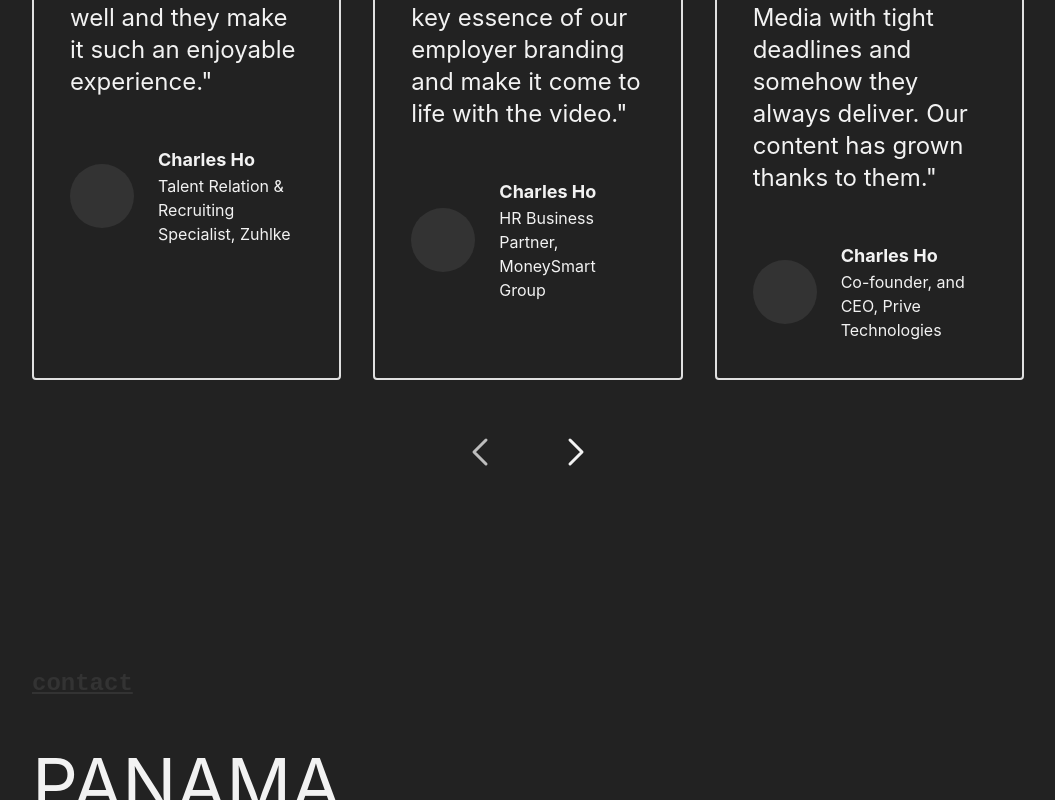
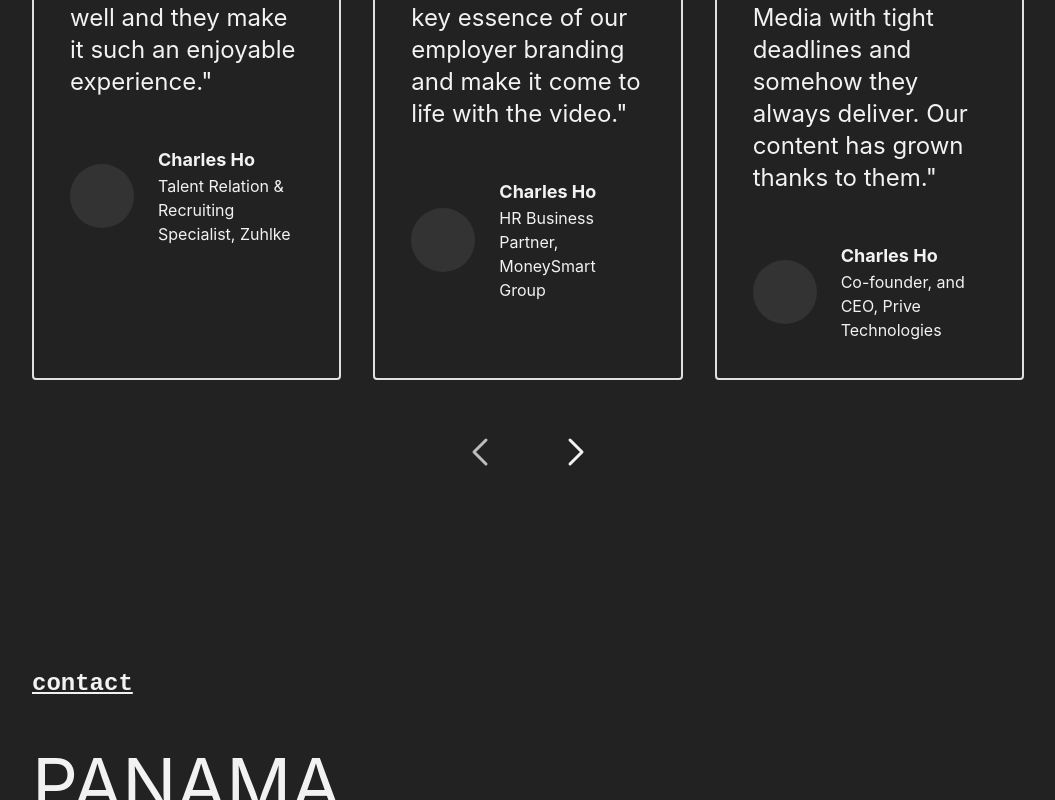
Before and after one commit to jmondele/BYLITOFFICIAL, a React (Vite) app: page / in a window 1280 px wide. Shown: the part 11200-12000 px from the top of the page, without its empty margins (112-1167 px from the left). Built offline with nearby package versions, Linux system fonts and the light colour scheme; a web font is replaced by a local one.

Commit message:
Fix footer: improve contact heading visibility and uppercase worldwide text

```diff
--- a/client/pages/Index.tsx
+++ b/client/pages/Index.tsx
@@ -244,7 +244,7 @@ export default function Index() {
 
       {/* Contact Section */}
       <section id="contact" className="px-4 md:px-16 lg:px-36 py-16 md:py-24 pb-24 md:pb-32">
-        <h2 className="text-[#333] text-xl md:text-2xl font-bold underline lowercase mb-8 md:mb-12" style={{ fontFamily: 'Prestige Elite Std, monospace' }}>
+        <h2 className="text-[#F2F2F2] text-xl md:text-2xl font-bold underline lowercase mb-8 md:mb-12" style={{ fontFamily: 'Prestige Elite Std, monospace' }}>
           contact
         </h2>
 
@@ -262,7 +262,7 @@ export default function Index() {
               <p className="text-[#828282] text-lg md:text-xl lg:text-2xl">
                 ivan@achao.com
               </p>
-              <p className="text-[#828282] text-lg md:text-xl lg:text-2xl">
+              <p className="text-[#828282] text-lg md:text-xl lg:text-2xl uppercase">
                 Available for projects worldwide
               </p>
             </div>
```
